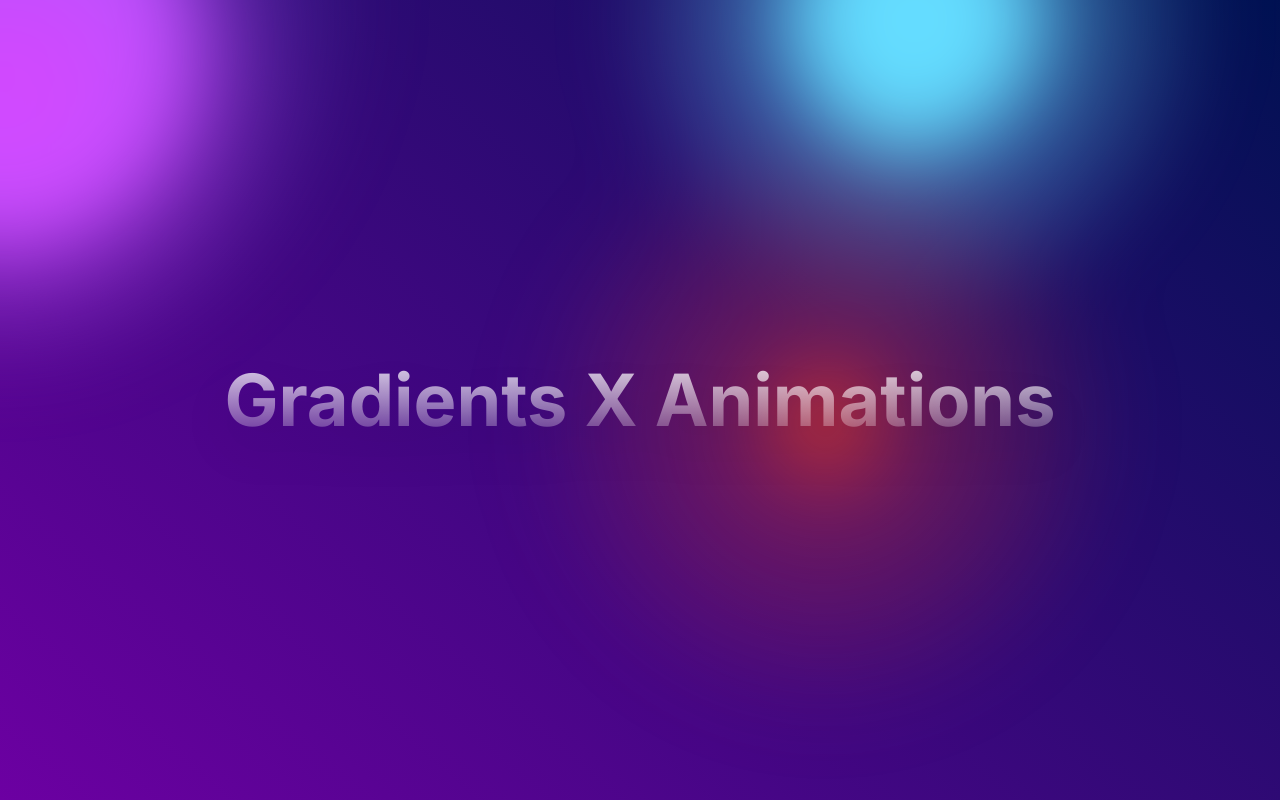
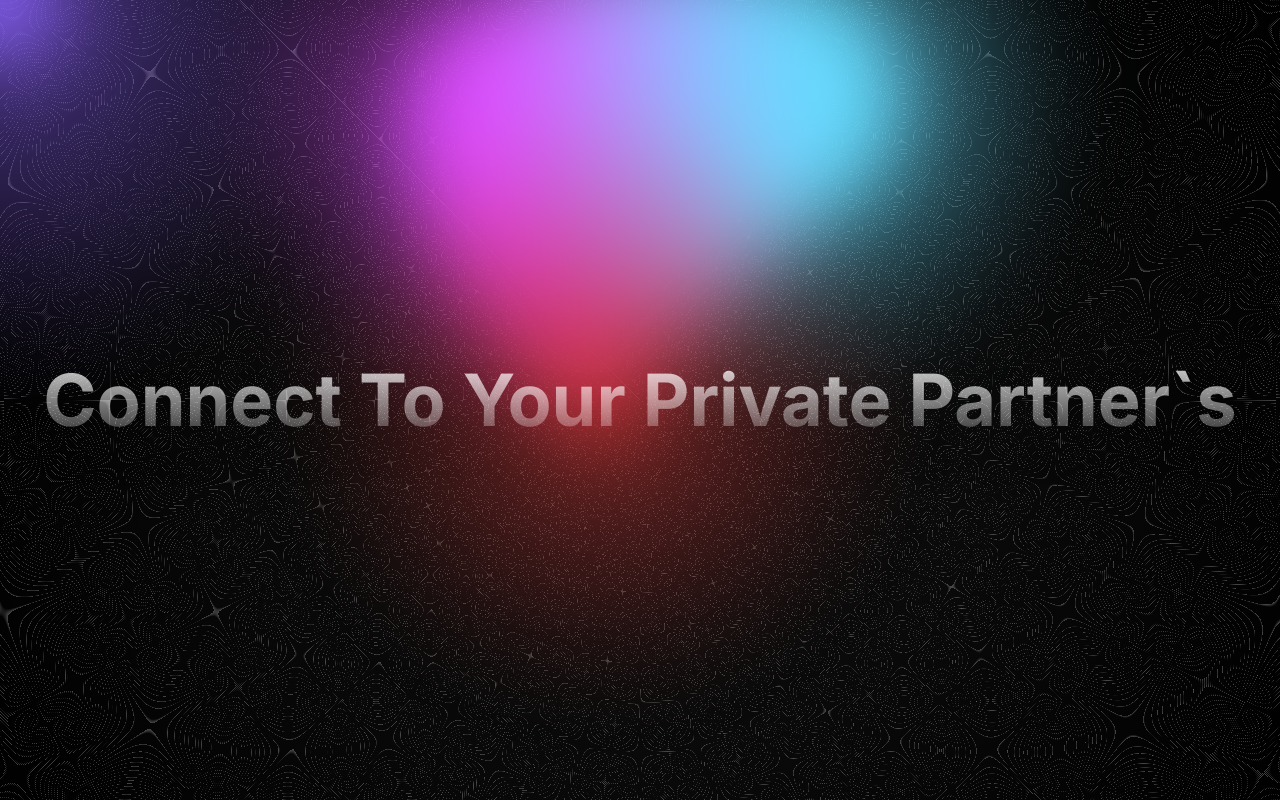
Before and after one commit to saiyamdubey/ChatApp, a Next.js app: page / in a window 1280 px wide. Built offline with nearby package versions, Linux system fonts and the light colour scheme.

Commit message:
adding gradients using radial conic grad

```diff
--- a/src/app/globals.css
+++ b/src/app/globals.css
@@ -3,6 +3,8 @@
 @tailwind utilities;
 
 :root {
+  --1color: rgb(21, 214, 34);
+  --2color: rgb(45, 45, 45);
   --foreground-rgb: 0, 0, 0;
   --background-start-rgb: 214, 219, 220;
   --background-end-rgb: 255, 255, 255;
@@ -18,12 +20,14 @@
 
 body {
   color: rgb(var(--foreground-rgb));
-  background: linear-gradient(
+  /* background: linear-gradient(
       to bottom,
       transparent,
       rgb(var(--background-end-rgb))
     )
-    rgb(var(--background-start-rgb));
+    rgb(var(--background-start-rgb)); */
+	background: repeating-conic-gradient(#FFF4 0%, transparent .001%, transparent .0075%, transparent .0065%), repeating-conic-gradient(#FFF2 0%, transparent .0004%, transparent 0.05%, transparent .495%), radial-gradient(circle at 50% 50%, #121212, #000);
+
 }
 
 @layer utilities {
--- a/src/app/page.tsx
+++ b/src/app/page.tsx
@@ -7,7 +7,7 @@ export default function Home() {
     <BackgroundGradientAnimation>
       <div className="absolute z-50 inset-0 flex items-center justify-center text-white font-bold px-4 pointer-events-none text-3xl text-center md:text-4xl lg:text-7xl">
         <p className="bg-clip-text text-transparent drop-shadow-2xl bg-gradient-to-b from-white/80 to-white/20">
-          Gradients X Animations
+          Connect To Your Private Partner`s
         </p>
       </div>
     </BackgroundGradientAnimation>
--- a/src/components/ui/background-gradient-animation.tsx
+++ b/src/components/ui/background-gradient-animation.tsx
@@ -3,13 +3,15 @@ import { cn } from "../../../utils/cn";
 import { useEffect, useRef, useState } from "react";
 
 export const BackgroundGradientAnimation = ({
-  gradientBackgroundStart = "rgb(108, 0, 162)",
-  gradientBackgroundEnd = "rgb(0, 17, 82)",
+  // gradientBackgroundStart = "rgb(0, 0, 0)",
+  gradientBackgroundStart = "repeating-conic-gradient(#FFF4 0%, transparent .0002%, transparent .075%, transparent .65%), repeating-conic-gradient(#FFF2 0%, transparent .0004%, transparent 0.05%, transparent .495%), radial-gradient(circle at 50% 50%, #121212, #000)",
+  // gradientBackgroundEnd = "rgb(0, 0, 0)",
+  // gradientBackgroundEnd = "black",
   firstColor = "18, 113, 255",
   secondColor = "221, 74, 255",
   thirdColor = "100, 220, 255",
   fourthColor = "200, 50, 50",
-  fifthColor = "180, 180, 50",
+  fifthColor = "221, 24, 34",
   pointerColor = "140, 100, 255",
   size = "80%",
   blendingValue = "hard-light",
@@ -44,10 +46,10 @@ export const BackgroundGradientAnimation = ({
       "--gradient-background-start",
       gradientBackgroundStart
     );
-    document.body.style.setProperty(
-      "--gradient-background-end",
-      gradientBackgroundEnd
-    );
+    // document.body.style.setProperty(
+    //   "--gradient-background-end",
+    //   gradientBackgroundEnd
+    // );
     document.body.style.setProperty("--first-color", firstColor);
     document.body.style.setProperty("--second-color", secondColor);
     document.body.style.setProperty("--third-color", thirdColor);
```
